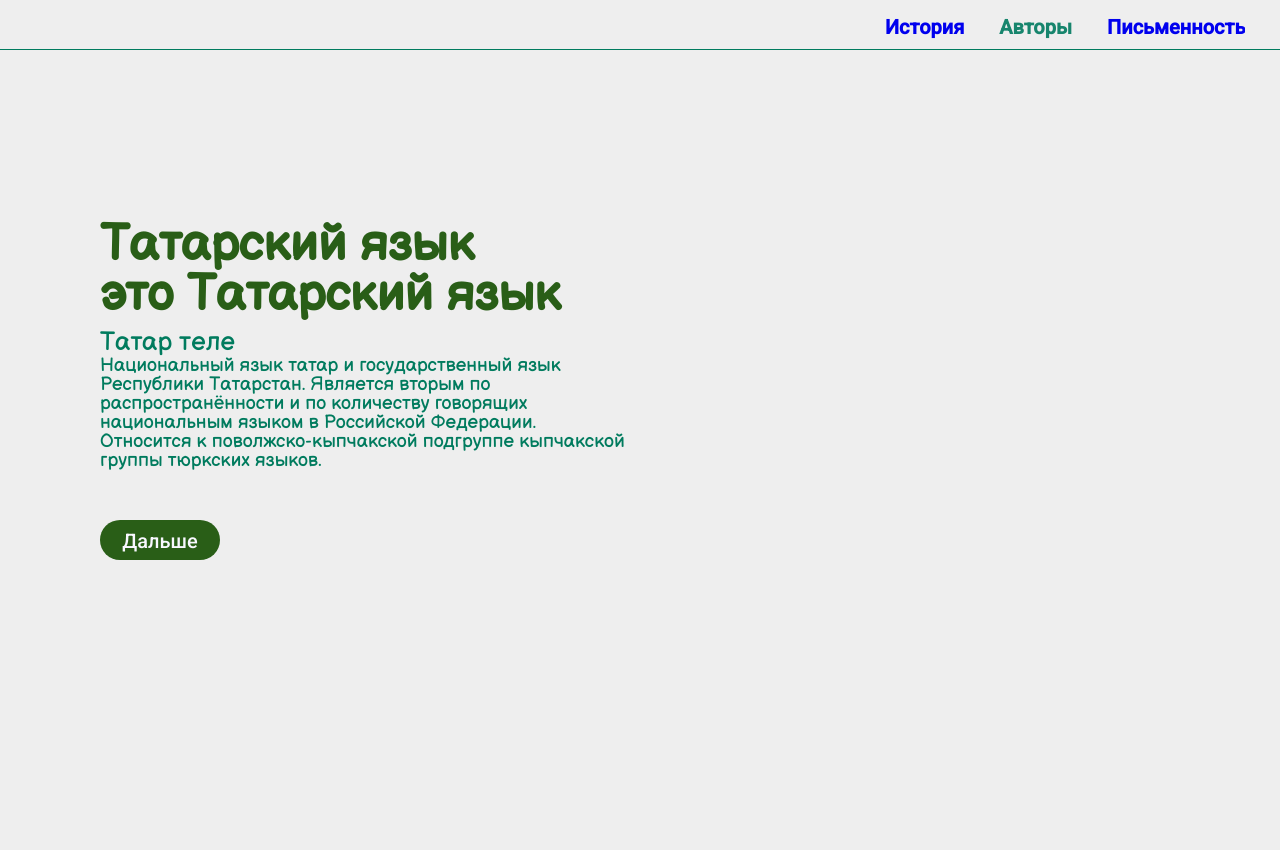
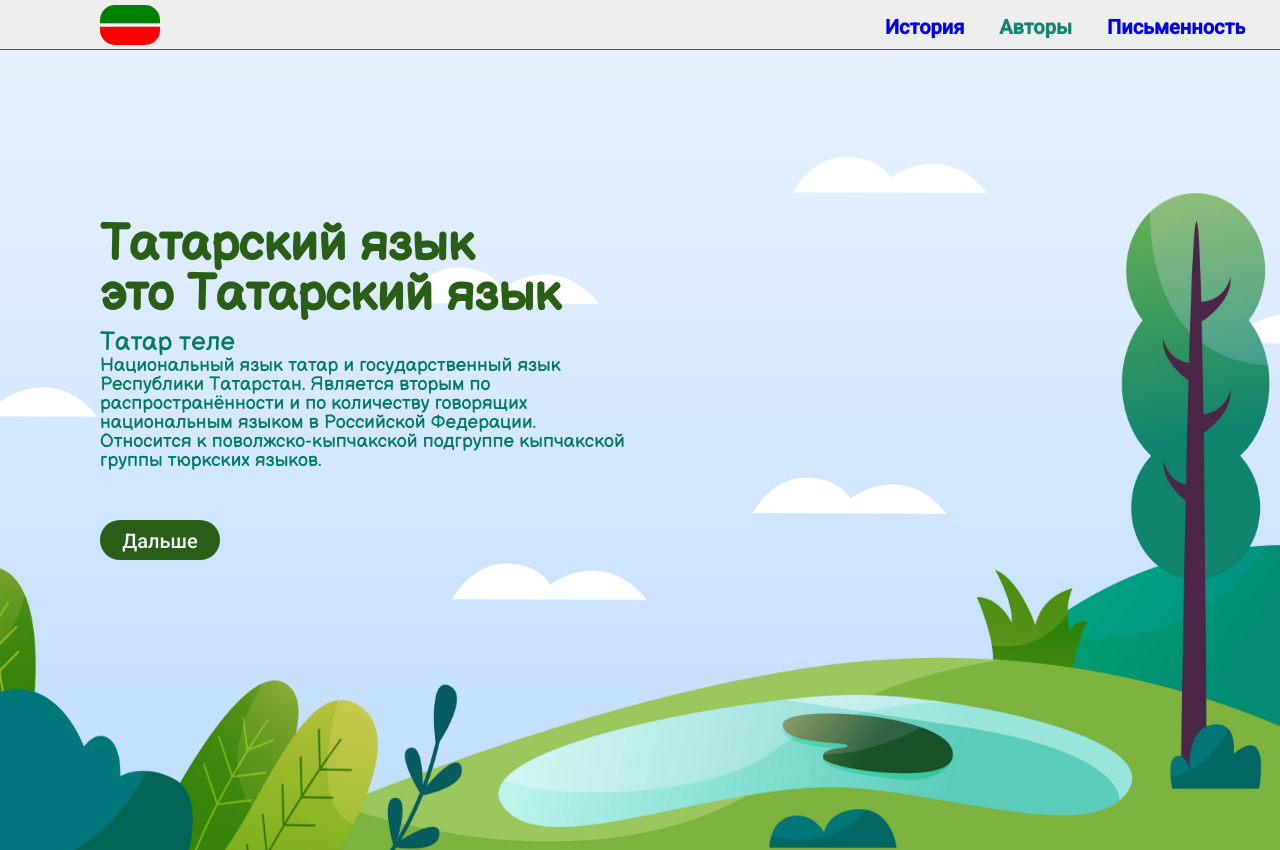
Before and after one commit to tekobit/tat_yaz, a plain HTML site: page index.html in a window 1280 px wide. Shown: the top 850 px of the page. Drawn offline with Linux system fonts and the light colour scheme; the site is published under a folder, as on GitHub Pages, so addresses that start at the root find nothing.

Commit message:
Update styles.css

```diff
--- a/styles.css
+++ b/styles.css
@@ -35,7 +35,7 @@ head {
     width: 100vw;
     height: 100vh;
     overflow: hidden;
-    background: url(/images/5186156.jpg) ;
+    background: url(images/5186156.jpg) ;
     background-size: 100vw 100vh;
     background-repeat: no-repeat;
     position: relative;
@@ -93,7 +93,7 @@ head {
 
 .img {
     margin-top: 0px;
-    background-image: url(/images/Flag_of_Tatarstana.jpg);
+    background-image: url(images/Flag_of_Tatarstana.jpg);
     background-size: cover;
     width: 60px;
     height: 90%;
```
